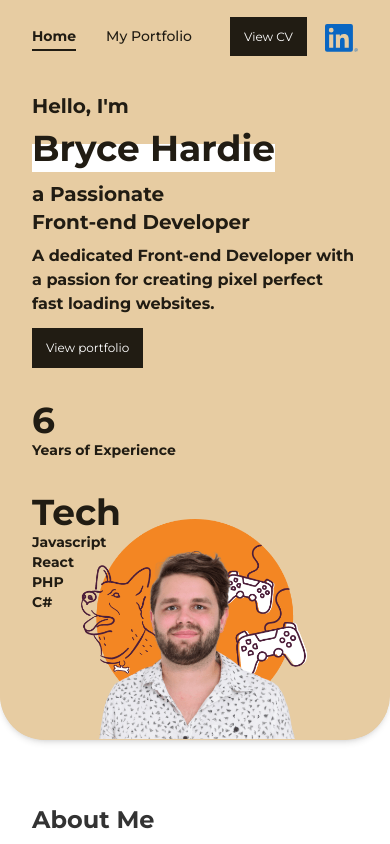
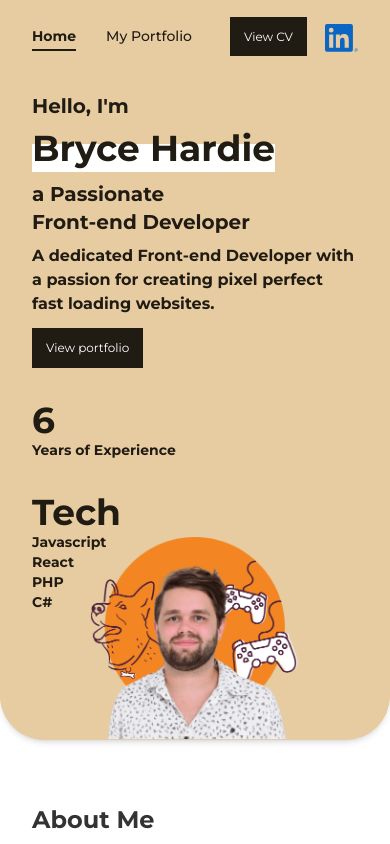
Before and after one commit to BryceH1996/Portfolio, a Next.js app: page / in a window 390 px wide. Shown: the top 844 px of the page. Built offline with nearby package versions, Linux system fonts and the light colour scheme.

Commit message:
mobile image fix

```diff
--- a/src/components/homepage/cards/top-card.tsx
+++ b/src/components/homepage/cards/top-card.tsx
@@ -24,14 +24,14 @@ export default function TopCard() {
           <PrimaryButton className="inline-block mt-1" text="View portfolio" url="/portfolio"/>
         </motion.div>
       </div>
-      <motion.div initial={{ y: 100, opacity: 0 }} animate={{ y: 0, opacity: 1 }} transition={{type: "spring", stiffness: 300, damping: 100}} className="flex flex-col w-full lg:w-6/12 2xl:w-8/12 self-end lg:order-2 order-3 lg:relative absolute bottom-0 z-10">
+      <motion.div initial={{ y: 100, opacity: 0 }} animate={{ y: 0, opacity: 1 }} transition={{type: "spring", stiffness: 300, damping: 100}} className="flex flex-col w-full lg:w-6/12 2xl:w-8/12 self-end items-center lg:order-2 order-3 lg:relative absolute bottom-0 z-10">
         <Image
-            className="relative"
+            className="relative w-11/12 lg:w-full"
             src="/portrait-photo.png"
             alt="Portrait photo"
             width={0}
             height={0}
-            style={{ width: '100%', height: 'auto' }}
+            style={{ height: 'auto' }}
             priority
           />
       </motion.div>
```
